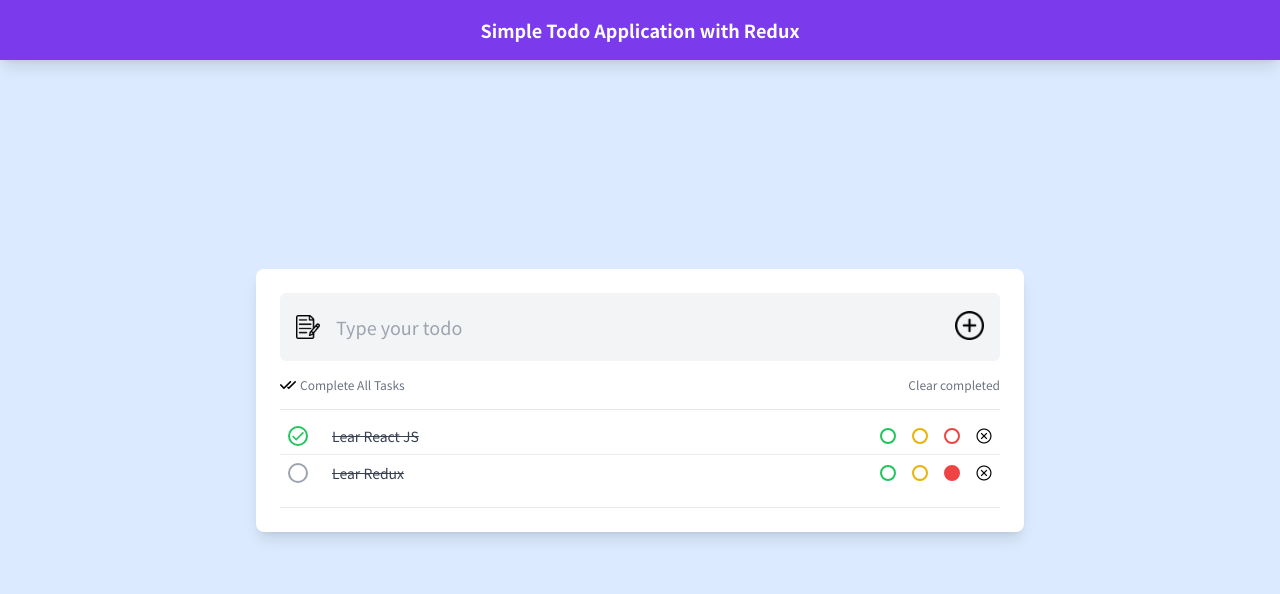
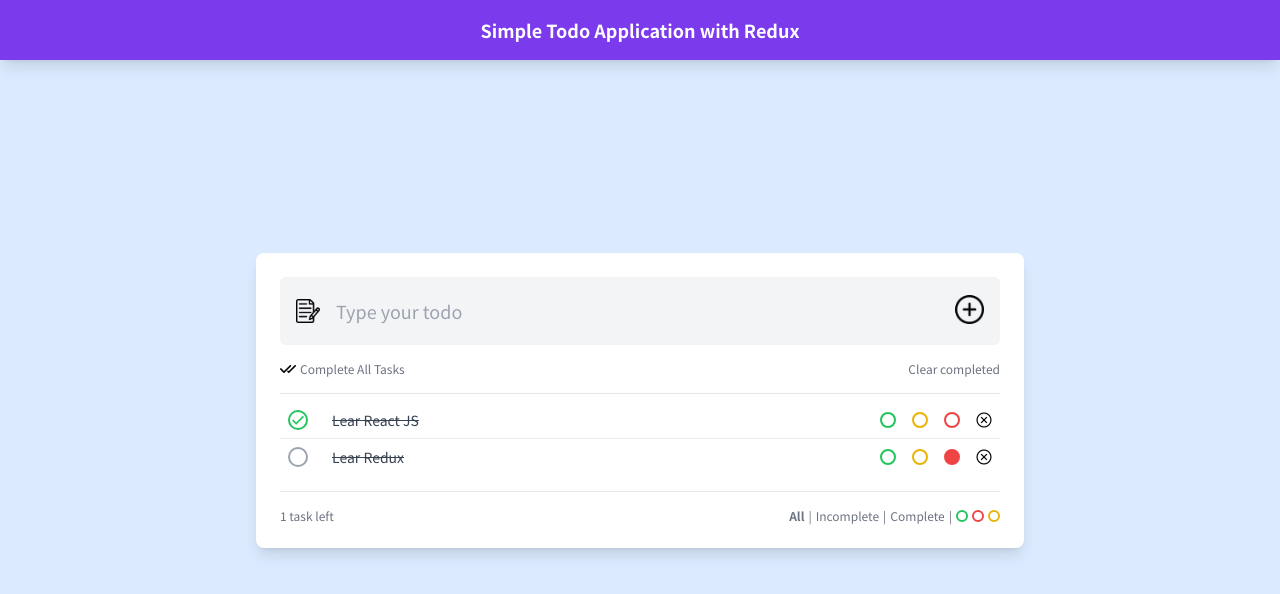
Before and after one commit to samiulalimsaad/think-in-a-redux-way-module-3, a React (Vite) app: page / in a window 1280 px wide. Shown: the top 594 px of the page. Built offline with nearby package versions, Linux system fonts and the light colour scheme.

Commit message:
filter added

```diff
--- a/src/App.jsx
+++ b/src/App.jsx
@@ -1,4 +1,5 @@
 import { Provider } from "react-redux";
+import Footer from "./Components/Footer";
 import Header from "./Components/Header";
 import Navbar from "./Components/Navbar";
 import TodoList from "./Components/Todo/List";
@@ -14,6 +15,7 @@ function App() {
                     <hr className="mt-4" />
                     <TodoList />
                     <hr className="mt-4" />
+                    <Footer />
                 </div>
             </div>
         </Provider>
--- a/src/Components/Footer.jsx
+++ b/src/Components/Footer.jsx
@@ -1,20 +1,87 @@
 import React from "react";
+import { useDispatch, useSelector } from "react-redux";
+import { changeColor, changeStatus } from "../redux/filters/actions";
+
+const numberOfTodos = (todoLength) => {
+    switch (todoLength) {
+        case 0:
+            return "No task";
+        case 1:
+            return "1 task";
+
+        default:
+            return `${todoLength} tasks`;
+    }
+};
 
 const Footer = () => {
+    const todos = useSelector((state) => state.todos);
+    const filter = useSelector((state) => state.filter);
+    const dispatch = useDispatch();
+
+    const remainingTodo = todos.filter((todo) => !todo.completed).length;
+
+    const handleStatusChange = (status) => {
+        dispatch(changeStatus(status));
+    };
+
+    const handleColorChange = (color) => {
+        if (filter.colors.includes(color)) {
+            dispatch(changeColor(color, "removed"));
+        } else {
+            dispatch(changeColor(color, "added"));
+        }
+    };
+
     return (
         <div className="mt-4 flex justify-between text-xs text-gray-500">
-            <p>2 tasks left</p>
+            <p>{numberOfTodos(remainingTodo)} left</p>
             <ul className="flex space-x-1 items-center text-xs">
-                <li className="cursor-pointer font-bold">All</li>
+                <li
+                    className={`cursor-pointer ${
+                        filter.status === "all" && "font-bold"
+                    }`}
+                    onClick={() => handleStatusChange("all")}
+                >
+                    All
+                </li>
                 <li>|</li>
-                <li className="cursor-pointer">Incomplete</li>
+                <li
+                    className={`cursor-pointer ${
+                        filter.status === "incompleted" && "font-bold"
+                    }`}
+                    onClick={() => handleStatusChange("incompleted")}
+                >
+                    Incomplete
+                </li>
                 <li>|</li>
-                <li className="cursor-pointer">Complete</li>
-                <li></li>
-                <li></li>
-                <li className="h-3 w-3 border-2 border-green-500 md:hover:bg-green-500 rounded-full cursor-pointer bg-green-500"></li>
-                <li className="h-3 w-3 border-2 border-red-500 md:hover:bg-red-500 rounded-full cursor-pointer"></li>
-                <li className="h-3 w-3 border-2 border-yellow-500 md:hover:bg-yellow-500 rounded-full cursor-pointer"></li>
+                <li
+                    className={`cursor-pointer ${
+                        filter.status === "completed" && "font-bold"
+                    }`}
+                    onClick={() => handleStatusChange("completed")}
+                >
+                    Complete
+                </li>
+                <li>|</li>
+                <li
+                    className={`h-3 w-3 border-2 border-green-500 md:hover:bg-green-500 rounded-full cursor-pointer ${
+                        filter.colors.includes("green") && "bg-green-500"
+                    }`}
+                    onClick={() => handleColorChange("green")}
+                ></li>
+                <li
+                    className={`h-3 w-3 border-2 border-red-500 md:hover:bg-red-500 rounded-full cursor-pointer  ${
+                        filter.colors.includes("red") && "bg-red-500"
+                    }`}
+                    onClick={() => handleColorChange("red")}
+                ></li>
+                <li
+                    className={`h-3 w-3 border-2 border-yellow-500 md:hover:bg-yellow-500 rounded-full cursor-pointer  ${
+                        filter.colors.includes("yellow") && "bg-yellow-500"
+                    }`}
+                    onClick={() => handleColorChange("yellow")}
+                ></li>
             </ul>
         </div>
     );
--- a/src/redux/filters/actions.js
+++ b/src/redux/filters/actions.js
@@ -5,7 +5,7 @@ export const changeColor = (color, changeType) => ({
     payload: { color, changeType },
 });
 
-export const changeStatus = (color, changeType) => ({
+export const changeStatus = (status) => ({
     type: STATUS_CHANGED,
     payload: { status },
 });
--- a/src/redux/filters/reducer.js
+++ b/src/redux/filters/reducer.js
@@ -18,13 +18,13 @@ export const filterReducer = (state = initialState, action) => {
             if (changeType === "added") {
                 return {
                     ...state,
-                    colors: [...state.colors, action.payload],
+                    colors: [...state.colors, action.payload.color],
                 };
             } else if (changeType === "removed") {
                 return {
                     ...state,
                     colors: state.colors.filter(
-                        (color) => color !== action.payload
+                        (color) => color !== action.payload.color
                     ),
                 };
             } else {
```
